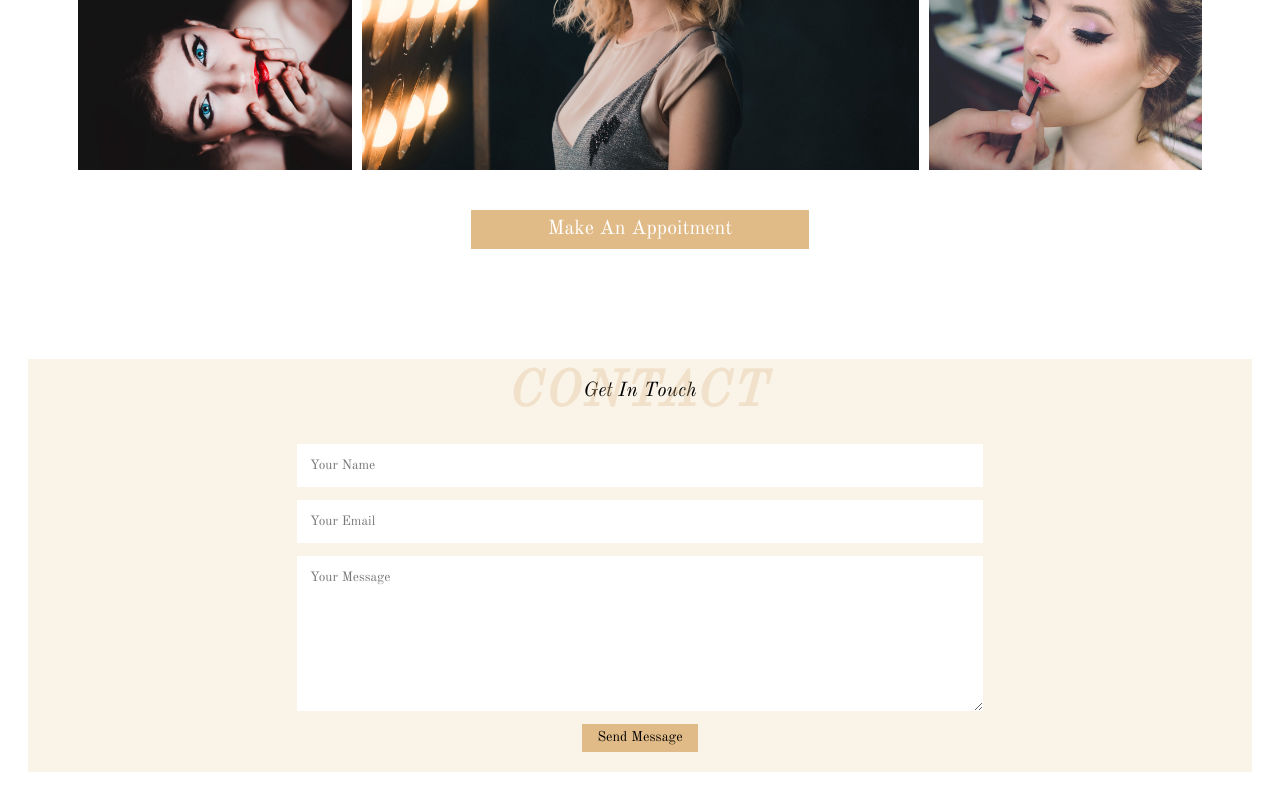
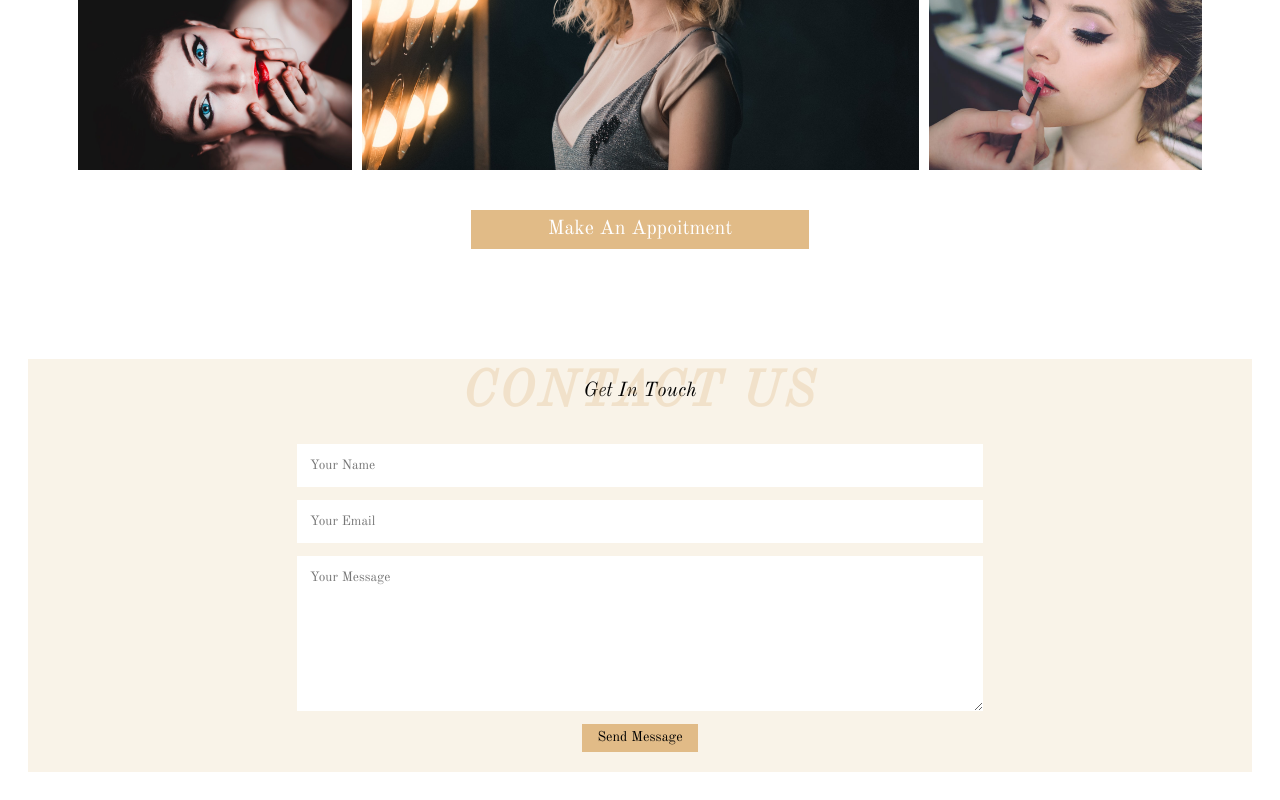
Before and after one commit to aneudya4/salon-landing, a website: page build/index.html in a window 1280 px wide. Shown: the part 3705-4505 px from the top of the page. Drawn offline with nearby package versions, Linux system fonts and the light colour scheme.

Commit message:
final commit before deploy

```diff
--- a/build/index.html
+++ b/build/index.html
@@ -145,7 +145,7 @@
       </section>
 
       <div class="contact" id="contact">
-        <h2>Contact</h2>
+        <h2>Contact Us</h2>
         <span>Get in touch</span>
         <form action="">
           <input type="text" name="" id="name" placeholder="Your Name" />
```
